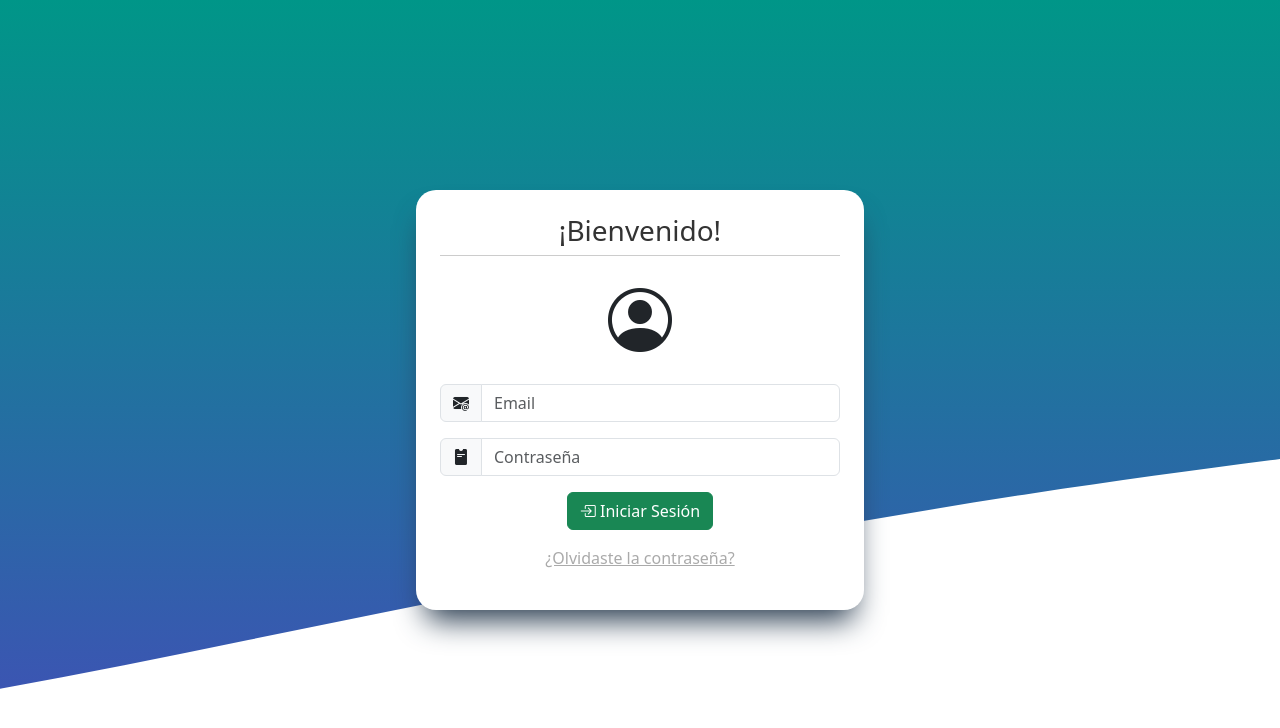
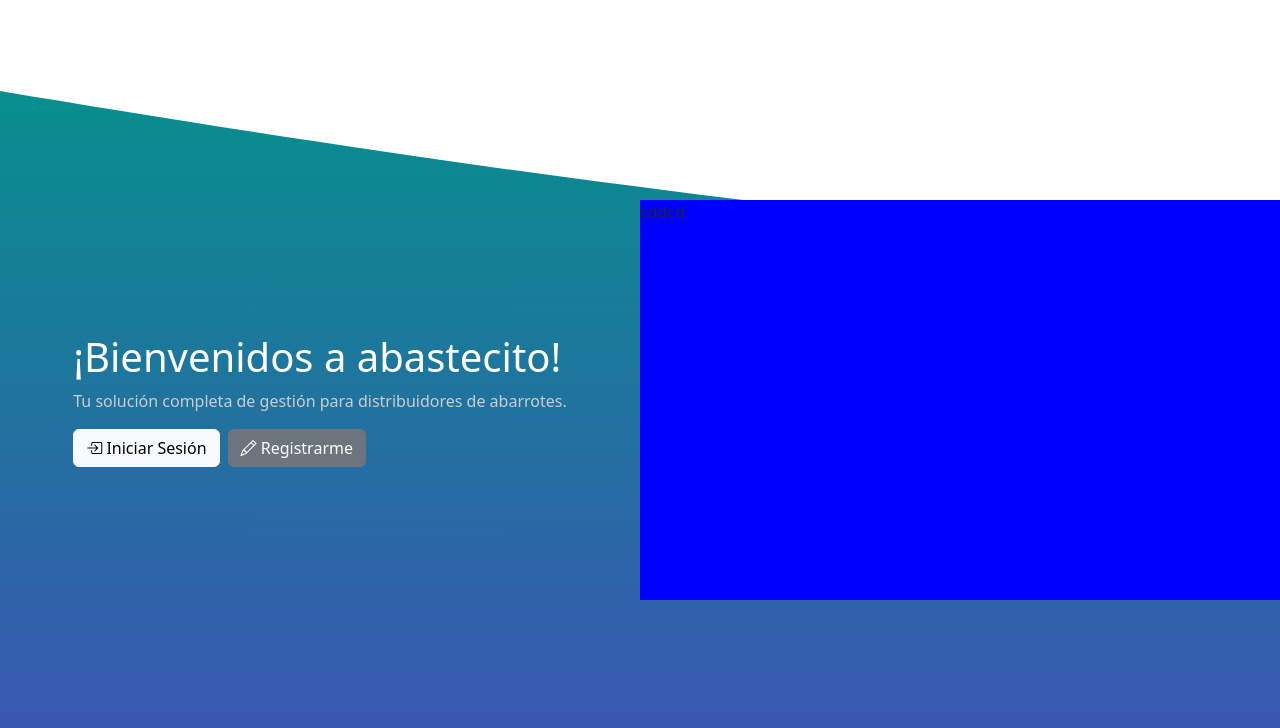
Before and after one commit to Erick-Hernandez-Ortega/AbastoTotal, an Angular app: page / in a window 1280 px wide. Shown: the top 728 px of the page. Built offline with nearby package versions, Linux system fonts and the light colour scheme.

Commit message:
Se agrega un nuevo componente: inicio

```diff
--- a/src/app/app-routing.module.ts
+++ b/src/app/app-routing.module.ts
@@ -2,9 +2,11 @@ import { NgModule } from '@angular/core';
 import { RouterModule, Routes } from '@angular/router';
 import { LoginComponent } from './components/login/login.component';
 import { ForgotPasswordComponent } from './components/forgot-password/forgot-password.component';
+import { InicioComponent } from './components/inicio/inicio.component';
 
 const routes: Routes = [
-  {path: "", component: LoginComponent},
+  {path: "", component: InicioComponent},
+  {path: "login", component: LoginComponent},
   {path: "forgot-password", component: ForgotPasswordComponent},
 ];
 
--- a/src/app/app.module.ts
+++ b/src/app/app.module.ts
@@ -6,13 +6,15 @@ import { AppComponent } from './app.component';
 import { LoginComponent } from './components/login/login.component';
 import { ForgotPasswordComponent } from './components/forgot-password/forgot-password.component';
 import { LoaderComponent } from './components/loader/loader.component';
+import { InicioComponent } from './components/inicio/inicio.component';
 
 @NgModule({
   declarations: [
     AppComponent,
     LoginComponent,
     ForgotPasswordComponent,
-    LoaderComponent
+    LoaderComponent,
+    InicioComponent
   ],
   imports: [
     BrowserModule,
--- /dev/null
+++ b/src/app/components/inicio/inicio.component.css
@@ -0,0 +1,14 @@
+.Containerinicio {
+  background-image: url("../../../assets/wave2.svg");
+  background-repeat: no-repeat;
+  background-position: bottom;
+  background-size: cover;
+}
+
+.welcome-text {
+  color: var(--blanco);
+}
+
+.description {
+  color: var(--gris-claro);
+}
--- /dev/null
+++ b/src/app/components/inicio/inicio.component.html
@@ -0,0 +1,17 @@
+<div class="Containerinicio vh-100 d-flex justify-content-center align-items-center">
+  <div class="w-50 h-50 d-flex justify-content-center align-items-center ">
+    <div class="flex-column p-4">
+      <h1 class="welcome-text ">¡Bienvenidos a abastecito!</h1>
+      <p class="description">Tu solución completa de gestión para distribuidores de abarrotes.</p>
+      <div class="d-flex gap-2">
+        <a routerLink="/login" class="btn btn-light m">
+          <i class="bi bi-box-arrow-in-right"></i>
+          Iniciar Sesión</a>
+        <a routerLink="/" class="btn btn-secondary">
+          <i class="bi bi-pencil"></i>
+          Registrarme</a>
+      </div>
+    </div>
+  </div>
+  <div style="background-color: blue;" class="w-50 h-50">cddcd</div>
+</div>
--- /dev/null
+++ b/src/app/components/inicio/inicio.component.ts
@@ -0,0 +1,15 @@
+import { Component, OnInit } from '@angular/core';
+
+@Component({
+  selector: 'app-inicio',
+  templateUrl: './inicio.component.html',
+  styleUrls: ['./inicio.component.css']
+})
+export class InicioComponent implements OnInit {
+
+  constructor() { }
+
+  ngOnInit() {
+  }
+
+}
```
Also changed, not shown: src/assets/wave2.svg (added).
